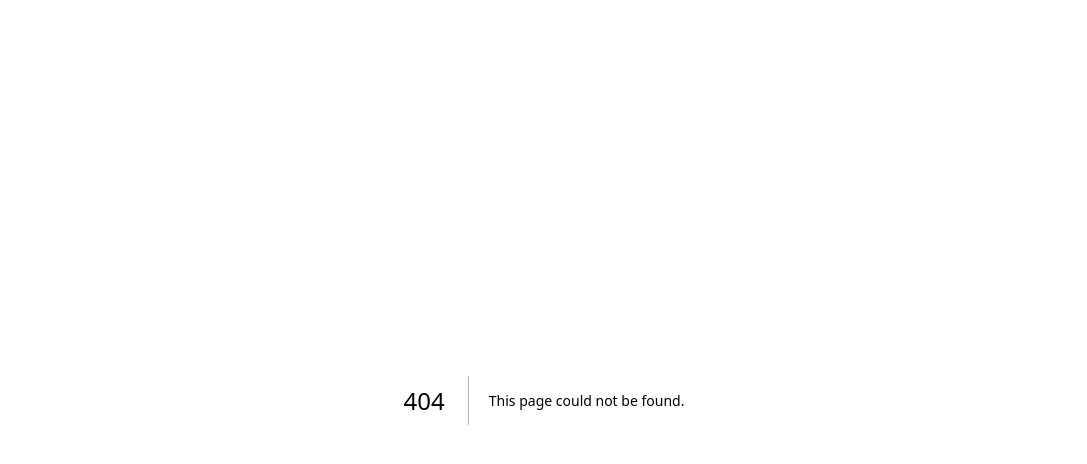
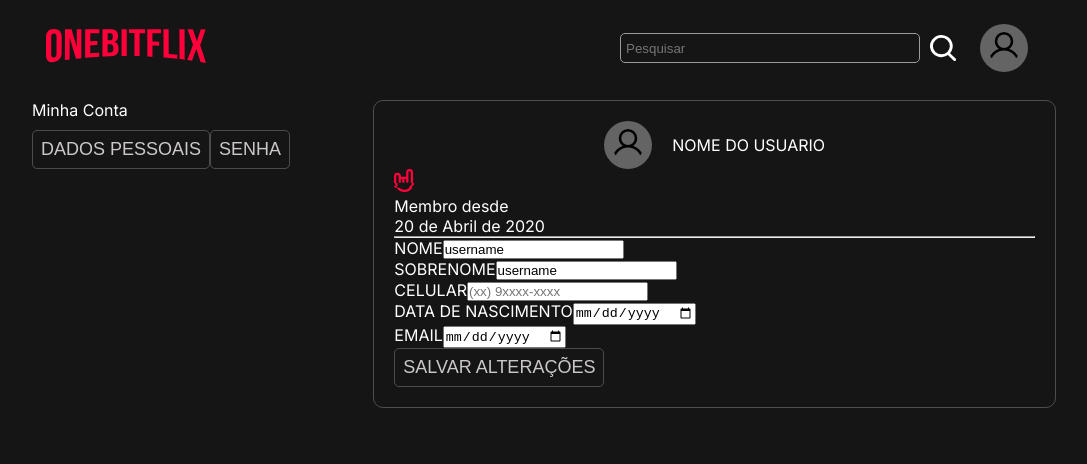
Before and after one commit to MarcosOliacc/ProjetoOneBitFlix_front-end, a Next.js app: page /profile in a window 1280 px wide. Before the commit this address had no page. Shown: the top 464 px of the page, without its empty margins (96-1183 px from the left). Built offline with nearby package versions, Linux system fonts and the light colour scheme.

Commit message:
Profile page inplemented

```diff
--- /dev/null
+++ b/src/app/profile/page.tsx
@@ -0,0 +1,21 @@
+import HeaderAuth from '@/components/common/headerAuth'
+import ProfileSection from '@/components/profile/profileSection'
+import styles from '@/styles/profile.module.scss'
+
+export const metadata = {
+    title: 'OneBitFlix - Account',
+    description: 'Uma plataforma streaming de cursos de programação'
+}
+
+const Profile = () => {
+    return(
+        <>
+            <main>
+                <HeaderAuth/>
+                <ProfileSection/>
+
+            </main>
+        </>
+    )
+}
+export default Profile
--- a/src/components/common/headerAuth/index.tsx
+++ b/src/components/common/headerAuth/index.tsx
@@ -1,3 +1,4 @@
+/* eslint-disable jsx-a11y/alt-text */
 'use client'
 /* eslint-disable @next/next/no-img-element */
 import Link from 'next/link'
@@ -37,7 +38,7 @@ const HeaderAuth = ()=> {
                 <div className={styles.modalContent}>
                     <form className={styles.form}> <input type="search" name='search' placeholder='Pesquisar' className={styles.input}/></form>
                     <img src="/HomeAuth/iconSearch.svg" alt="lupaPesquisar" className={styles.searchImg}/>
-                    <p className={styles.userProfile} onClick={()=> setModalOpen(true)}>ab</p>
+                    <img src='/userProf.png' alt='userImg' className={styles.userProfile} onClick={()=> setModalOpen(true)}/>
                 </div>
                 <Modal isOpen={modalOpen} onRequestClose={()=> setModalOpen(false)} shouldCloseOnEsc={true}
                     className={styles.modal}
--- a/src/components/common/headerAuth/styles.module.scss
+++ b/src/components/common/headerAuth/styles.module.scss
@@ -36,7 +36,8 @@
 .userProfile {
     min-width: 45px;
     min-height: 45px;
-    background-color: #fff;
+    background-color: #646464;
+    padding: 8px;
     border-radius: 50%;
     margin: 0px 14px;
     display: flex;
--- /dev/null
+++ b/src/components/profile/profileSection/index.tsx
@@ -0,0 +1,23 @@
+import styles from "@/styles/profile.module.scss"
+import UserForm from "../user"
+
+export default function ProfileSection() {
+    return (
+        <>
+            <section className={styles.profSect}>
+                <div className={styles.divConteiner}>
+                    <p className={styles.title}>Minha Conta</p>
+                    <div className={styles.divContent}>
+                        <button className={styles.divBtn}>DADOS PESSOAIS</button>
+                        <button className={styles.divBtn}>SENHA</button>
+                    </div>
+                </div>
+                <div className={styles.divContent}>
+                    <UserForm/>
+                </div>
+
+            </section>
+        </>
+    )
+
+}
--- /dev/null
+++ b/src/components/profile/user/index.tsx
@@ -0,0 +1,79 @@
+/* eslint-disable @next/next/no-img-element */
+import styles from '@/styles/profile.module.scss'
+
+const UserForm = () => {
+    return(
+        <>
+            <form className={styles.form}>
+                <div className={styles.userContent}>
+                    <img src="/userProf.png" alt="userImg" className={styles.userImg}/>
+                    <p className={styles.userName}>Nome do Usuario</p>
+                </div>
+                <div className={styles.formInfos}>
+                    <img src="/profile/iconUserAccount.svg" alt="userImg" className={styles.formImg}/>
+                    <p className={styles.userTime}>Membro desde <br /> 20 de Abril de 2020</p>
+                </div>
+                <hr />
+                <div className={styles.groupContent}>
+                    <div className={styles.formGroup}>
+                        <label htmlFor="firstName" className={styles.label}>NOME</label>
+                        <input type="text"
+                            name='firstName'
+                            id='firstName'
+                            placeholder='Qual o seu primeiro nome?'
+                            className={styles.inputF}
+                            value='username' required
+                        />
+                    </div>
+                    <div className={styles.formGroup}>
+                        <label htmlFor="lastName" className={styles.label}>SOBRENOME</label>
+                        <input type="text"
+                            name='lastName'
+                            id='lastName'
+                            placeholder='Qual o seu último nome?'
+                            className={styles.inputF}
+                            value='username' required
+                        />
+                    </div>
+                </div>
+                <div className={styles.groupContent}>
+                    <div className={styles.formGroup}>
+                        <label htmlFor="phone" className={styles.label}>CELULAR</label>
+                        <input type="number"
+                            name='phone'
+                            id='phone'
+                            placeholder='(xx) 9xxxx-xxxx'
+                            className={styles.inputF}
+                            value='userPhone' required
+                        />
+                    </div>
+                    <div className={styles.formGroup}>
+                        <label htmlFor="birth" className={styles.label}>DATA DE NASCIMENTO</label>
+                        <input type="date"
+                            name='birth'
+                            id='birth'
+                            placeholder='dd/mm/aaaa'
+                            className={styles.inputF}
+                            value='userBirth' required
+                        />
+                    </div>
+                </div>
+
+                <div className={styles.formGroup}>
+                    <label htmlFor="email" className={styles.label}>EMAIL</label>
+                    <input type="date"
+                        name='email'
+                        id='email'
+                        placeholder='jhonDoe@email.com'
+                        className={styles.inputF}
+                        value='userEmail' required
+                    />
+                </div>
+                <button type='submit' className={styles.formBtn}>SALVAR ALTERAÇÕES</button>
+
+
+            </form>
+        </>
+    )
+}
+export default UserForm
--- /dev/null
+++ b/src/styles/profile.module.scss
@@ -0,0 +1,43 @@
+@import '@/styles/variables.module.scss';
+
+.profSect {
+    width: 80%;
+    margin: auto;
+    padding-top: 100px;
+    display: grid;
+    grid-template-columns: 1fr 2fr;
+}
+.divConteiner {
+    display: flex;
+    flex-direction: column;
+    gap: 10px;
+
+}
+.userContent {
+    display: flex;
+    align-items: center;
+    justify-content: center;
+    gap: 20px;
+}
+.userImg {
+    min-width: 30px;
+    min-height: 30px;
+    background-color: #646464;
+    padding: 8px;
+    border-radius: 50%;
+}
+.userName {
+    text-transform: uppercase;
+}
+.formInfos {
+
+}
+.form {
+    border: 1px solid $darkGray;
+    border-radius: 10px;
+    padding: 20px 20px;
+    max-width: 100%;
+}
+.formImg {
+    width: 20px;
+}
```
Also changed, not shown: public/userProf.png (added).
